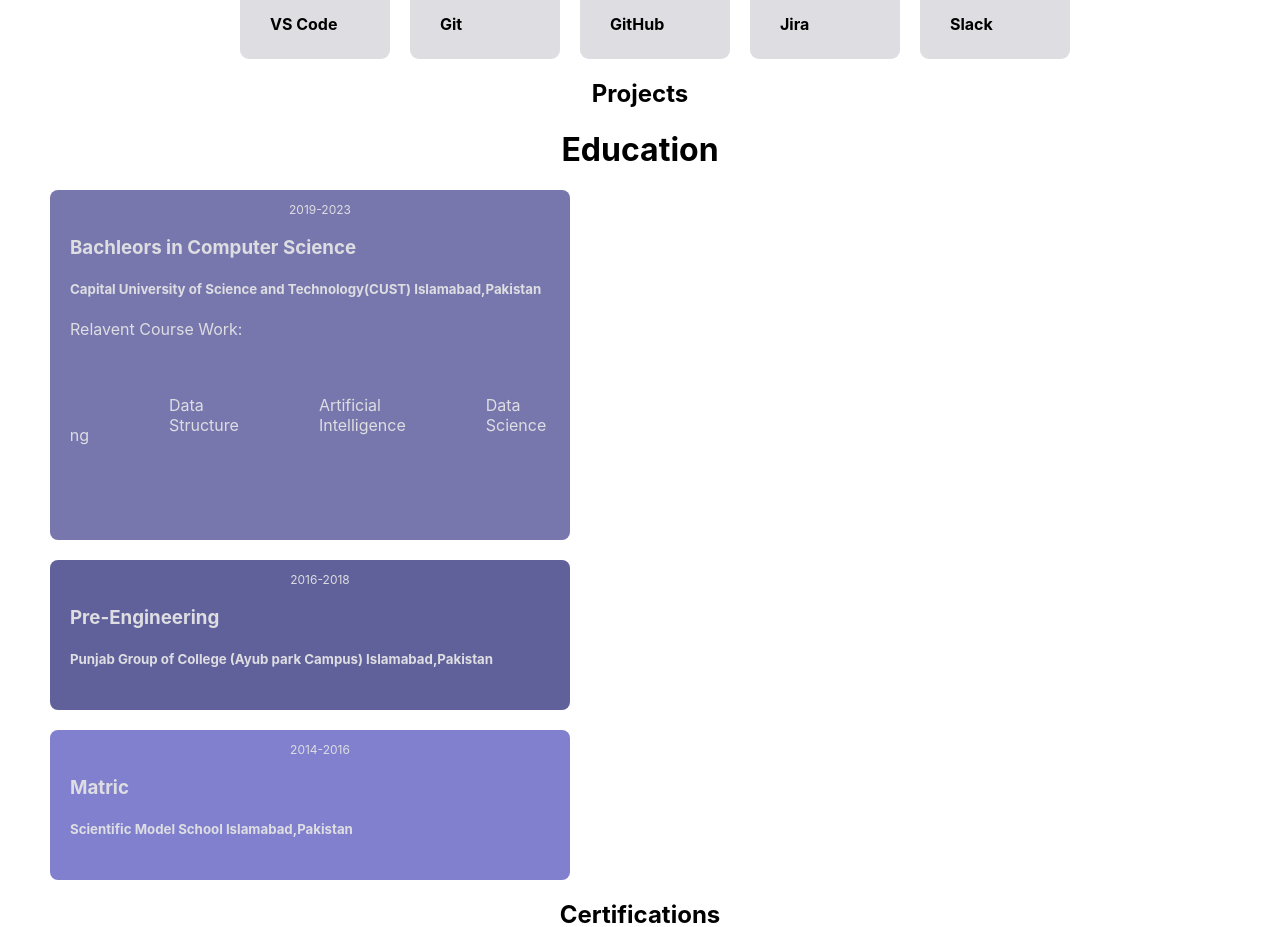
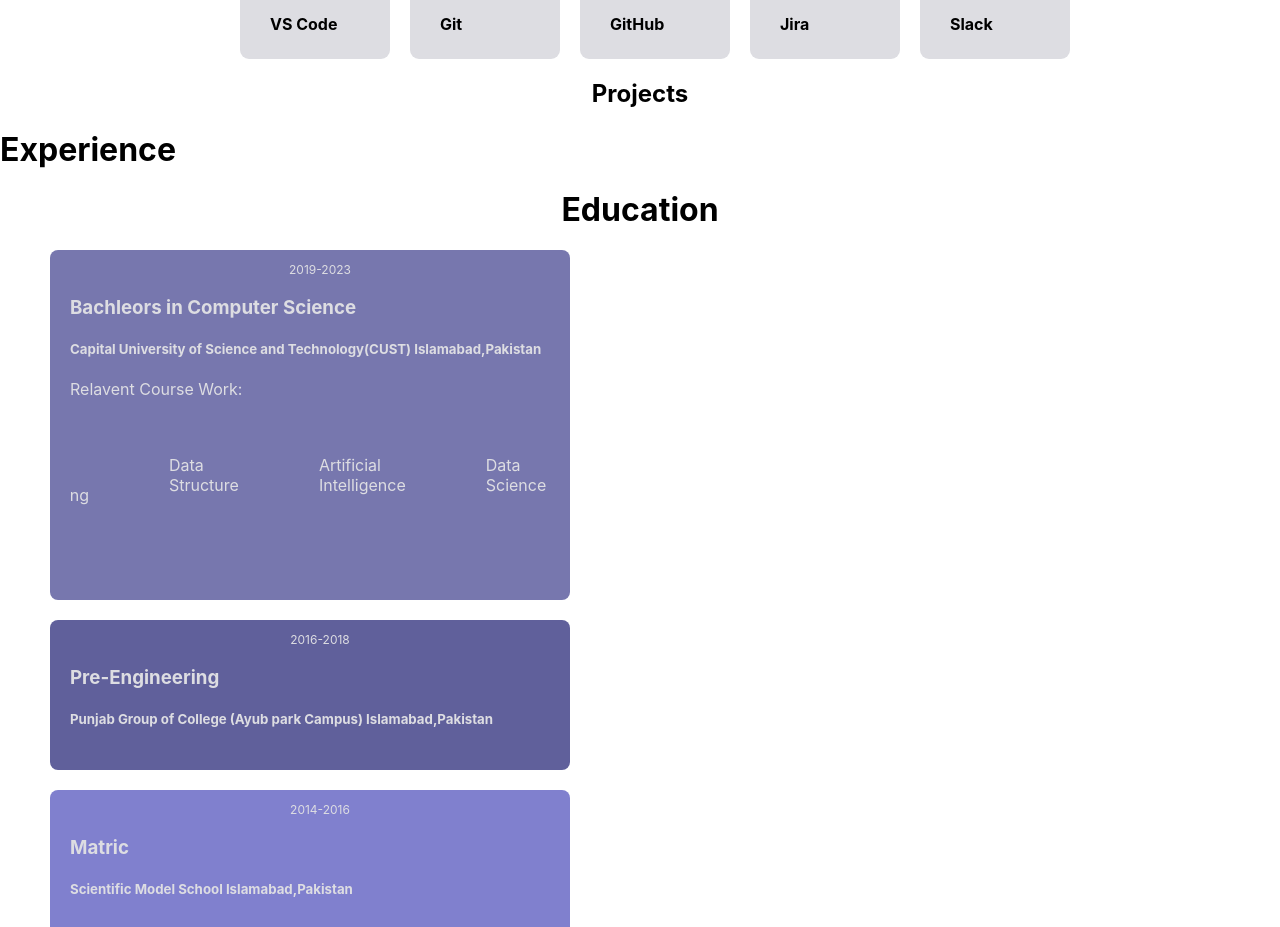
Before and after one commit to hassaan-shafique/MHS-Portfolio, a React (Create React App) app: page / in a window 1280 px wide. Shown: the part 2480-3407 px from the top of the page. Built offline with nearby package versions, Linux system fonts and the light colour scheme.

Commit message:
experince

```diff
--- a/src/App.js
+++ b/src/App.js
@@ -9,23 +9,21 @@
 import Certifications from './Components/Certifications';
 import Contact from './Components/Contact';
 import Footer from './Components/Footer';
+import Experience from './Components/Experience';
 
 function App() {
   return (
     <div>
-
-      <Header/>
-     <Home/>
-     <Introduction/>
-     <Skills/>
-     <Projects/>
-     <Education/>
-     <Certifications/>
-     <Contact/>
-     <Footer/>
-
-
-
+      <Header />
+      <Home />
+      <Introduction />
+      <Skills />
+      <Projects />
+      <Experience />
+      <Education />
+      <Certifications />
+      <Contact />
+      <Footer />
     </div>
   );
 }
--- /dev/null
+++ b/src/Components/Experience.js
@@ -0,0 +1,11 @@
+import React from 'react'
+
+const Experience = () => {
+  return (
+    <div>
+      <h1>Experience </h1>
+    </div>
+  )
+}
+
+export default Experience
```
